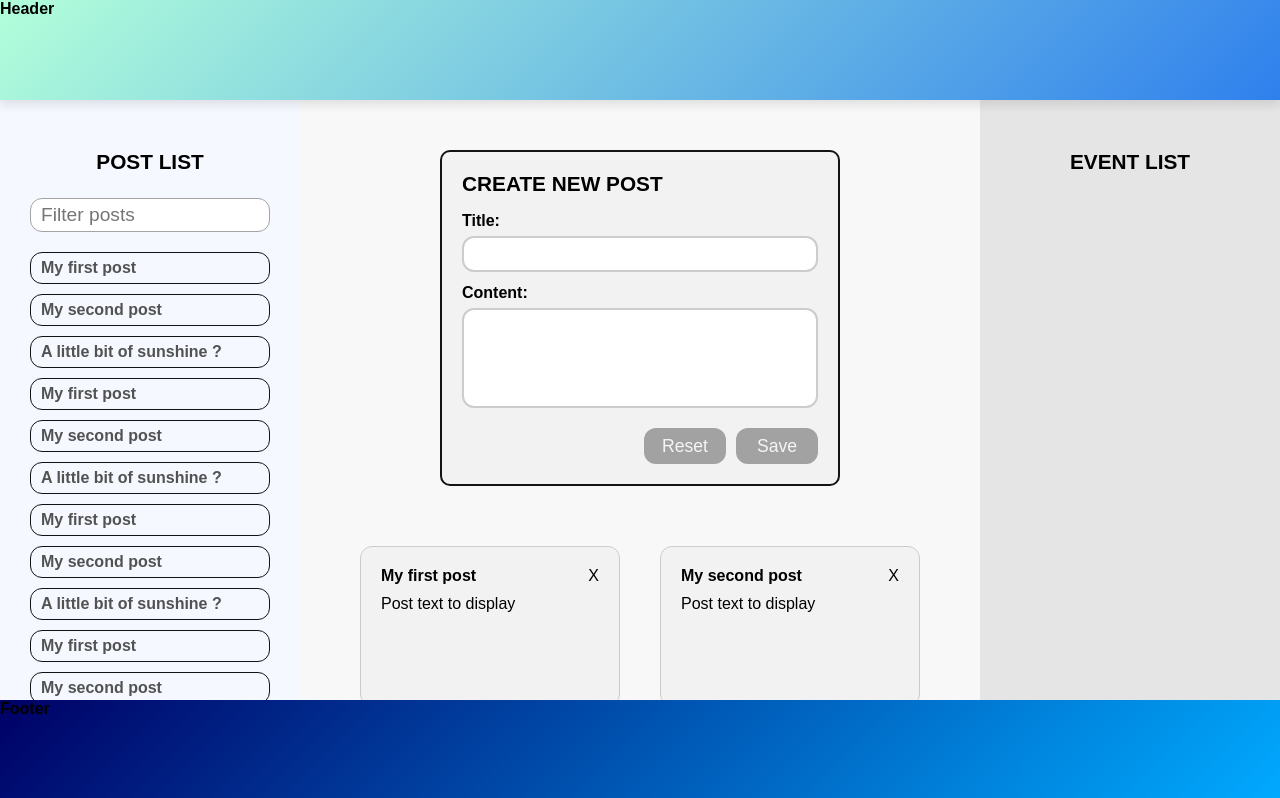
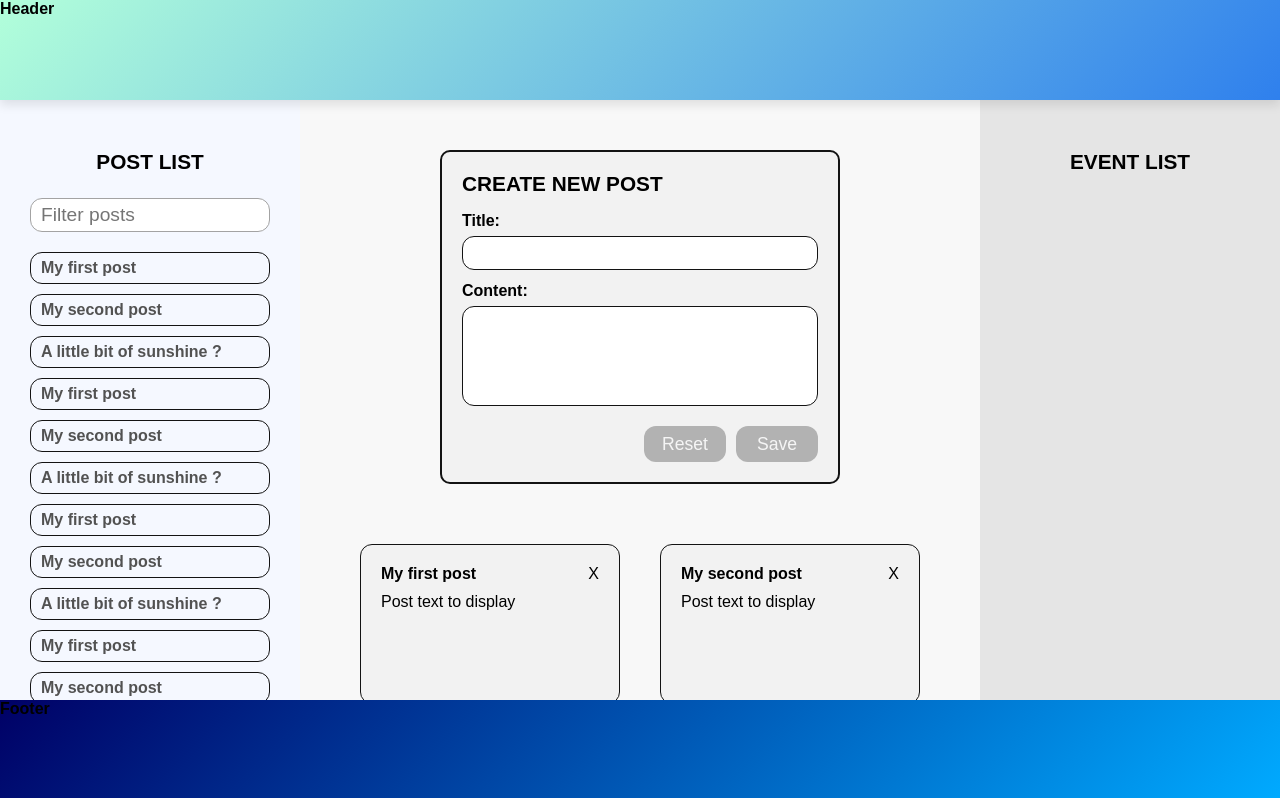
Before and after one commit to marcello-ants/react-akur8, a Next.js app: page / in a window 1280 px wide. Shown: the top 798 px of the page. Built offline with nearby package versions, Linux system fonts and the light colour scheme.

Commit message:
feature: add hover and animation to components

```diff
--- a/src/styles/styles.scss
+++ b/src/styles/styles.scss
@@ -2,8 +2,8 @@ $font-family: "Roboto", sans-serif;
 
 $primary-color: #f8f8f8;
 $secondary-color: #00aaff;
-$tertiary-color: #f5f8ff;
 $stop-color: #ff6673;
+
 $grayscale-100: #f2f2f2;
 $grayscale-200: #e5e5e5;
 $grayscale-300: #d4d4d4;
@@ -14,16 +14,33 @@ $grayscale-700: #404040;
 $grayscale-800: #262626;
 $grayscale-800: #131313;
 
+$bluescale-100: #f5f8ff;
+$bluescale-200: #d6e4ff;
+$bluescale-300: #adc8ff;
+$bluescale-400: #85a9ff;
+$bluescale-500: #5c8dff;
+$bluescale-600: #3771ff;
+$bluescale-700: #0f55ff;
+$bluescale-800: #0040d9;
+
 $post-width: 300px;
 $post-height: 200px;
 $border-radius: 12px;
+
+@mixin hover-effect {
+  transition: background-color 0.25s ease-in-out, transform 0.25s ease-in-out;
+
+  &:hover {
+    transform: scale(1.02);
+  }
+}
 
 * {
   margin: 0;
   padding: 0;
   border: 0;
   font-family: Arial, sans-serif;
-  font-size: 16px;
+  font-size: 1rem;
   list-style: none;
 }
 
@@ -76,7 +93,7 @@ h2 {
   position: sticky;
   width: 300px;
   height: calc(100vh - 200px);
-  background-color: $tertiary-color;
+  background-color: $bluescale-100;
   top: 100px;
   padding: 50px 30px;
   overflow-y: auto;
@@ -102,12 +119,17 @@ h2 {
   }
 
   .post-list li {
+    @include hover-effect;
     color: $grayscale-600;
     border: 1px solid $grayscale-800;
     border-radius: $border-radius;
     padding: 6px 10px;
     margin-bottom: 10px;
-    cursor: pointer;
+
+    &:hover {
+      background-color: $bluescale-200;
+      cursor: pointer;
+    }
   }
 
   .post-list li.selected {
@@ -137,13 +159,12 @@ h2 {
   .create-new-post {
     width: 100%;
     max-width: 400px;
+    background-color: $grayscale-100;
     border: 2px solid $grayscale-800;
     border-radius: 10px;
     padding: 20px;
     margin: 0 auto;
     margin-bottom: 40px;
-    background-color: $grayscale-100;
-
     h2 {
       margin-bottom: 16px;
     }
@@ -167,7 +188,7 @@ h2 {
   textarea {
     width: 100%;
     font-size: 1rem;
-    border: 2px solid #ccc;
+    border: 1px solid $grayscale-800;
     border-radius: $border-radius;
     padding: 16px;
     transition: border-color 0.3s ease-in-out;
@@ -185,13 +206,18 @@ h2 {
   }
 
   .create-new-post button {
+    @include hover-effect;
     width: 82px;
     height: 36px;
     font-size: 1.1rem;
-    background-color: $grayscale-600;
+    background-color: $grayscale-500;
     color: $primary-color;
     border: none;
     border-radius: $border-radius;
+
+    &:hover {
+      background-color: $grayscale-600;
+    }
   }
 
   .error-message {
@@ -218,12 +244,18 @@ h2 {
   }
 
   .post-container {
+    @include hover-effect;
     background-color: $grayscale-100;
-    border: 1px solid #ccc;
+    border: 1px solid $grayscale-800;
     border-radius: $border-radius;
     padding: 20px;
     margin: 20px;
     overflow: auto;
+
+    &:hover {
+      background-color: $grayscale-200;
+      cursor: pointer;
+    }
   }
 
   .post-detail-title {
@@ -257,6 +289,7 @@ h2 {
   }
 
   .event-list-item {
+    @include hover-effect;
     color: $grayscale-600;
     background-color: $grayscale-100;
     border: 1px solid $grayscale-800;
```
